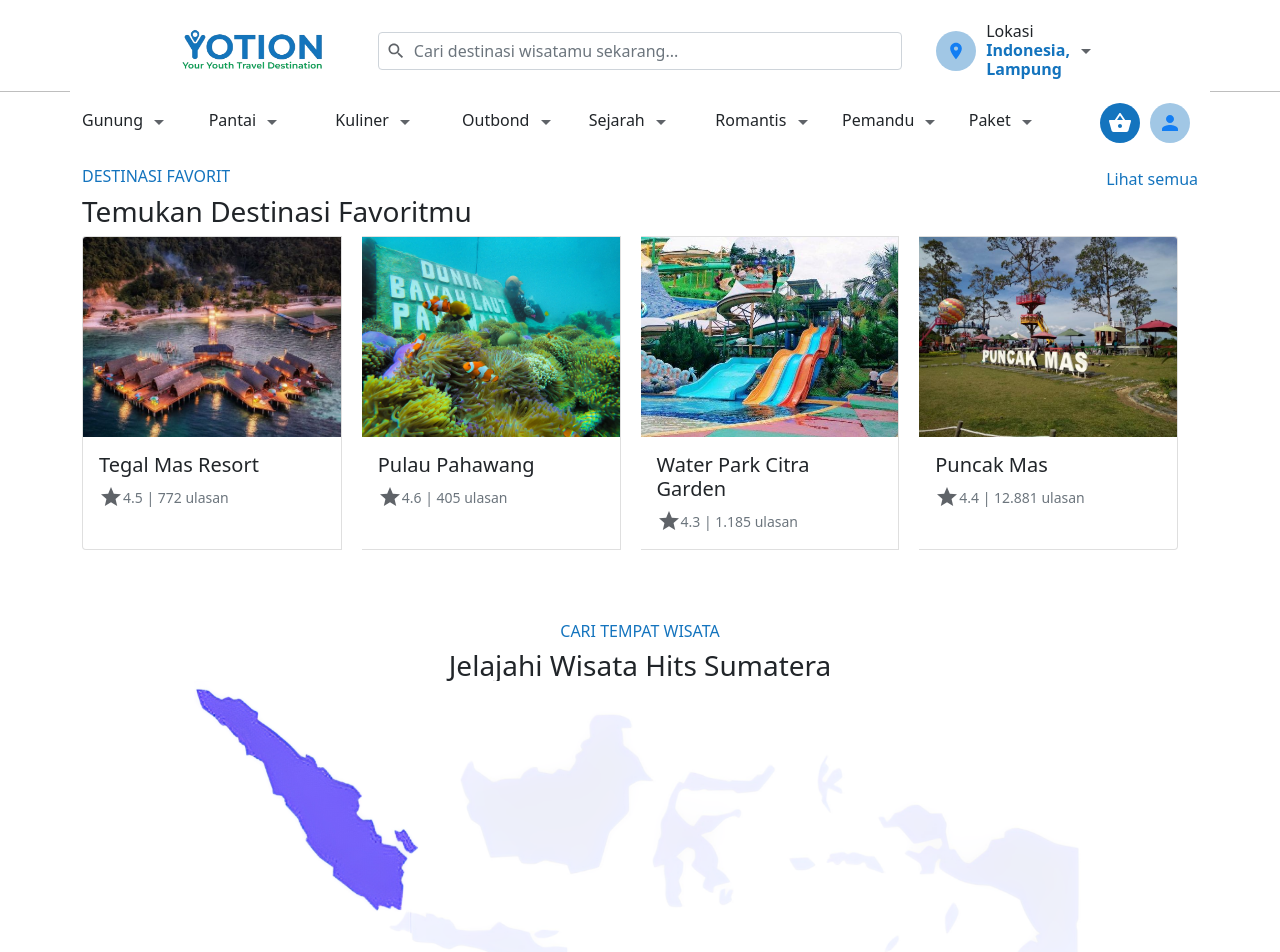
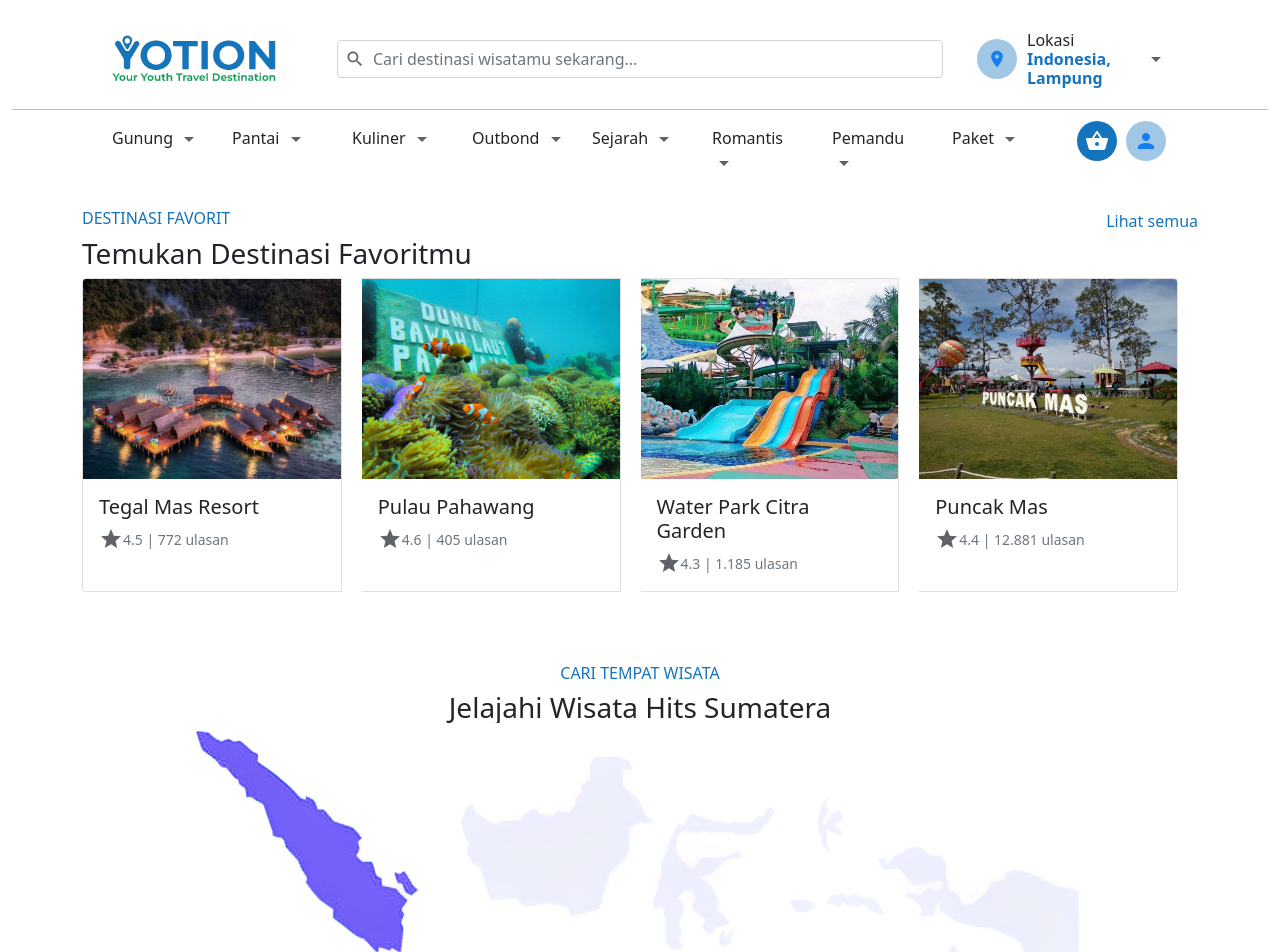
Before and after one commit to cindyyputri/YOTION, a plain HTML site: page index.html in a window 1280 px wide. Shown: the top 952 px of the page. Drawn offline with nearby package versions, Linux system fonts and the light colour scheme.

Commit message:
Update index.html
merapikan navbar

```diff
--- a/index.html
+++ b/index.html
@@ -15,7 +15,7 @@
 </head>
 
 <body>
-    <div class="container custom-container">
+    <div class="container-fluid custom-container">
         <div class="row align-items-center">
             <div class="col">
                 <img src="images/logo.png" class="img-fluid" alt="Logo Yotion">
@@ -35,9 +35,8 @@
                 <img src="images/arrow_drop_down_icon.svg" class="img-icon-right ml-auto" style="color: #1474BE;">
             </div>
         </div>
-    </div>
         <hr class="text-divider">
-    <div class="container">
+        <div class="container-fluid">
             <div class="row">
                 <div class="col">
                     Gunung
@@ -81,10 +80,11 @@
                 </div>
             </div>
         </div>
+    </div>
     <br>
-    <div class="container">
+    <div class="container" style="margin-top: 10px;"> <!-- Added margin-top here -->
         <div class="row">
-            <div class="col text start">
+            <div class="col text-start">
                 <h6 style="color: #1474BE;">DESTINASI FAVORIT</h6>
                 <h3>Temukan Destinasi Favoritmu</h3>
             </div>
```
Lines whose indentation alone changed are shown as unchanged.
